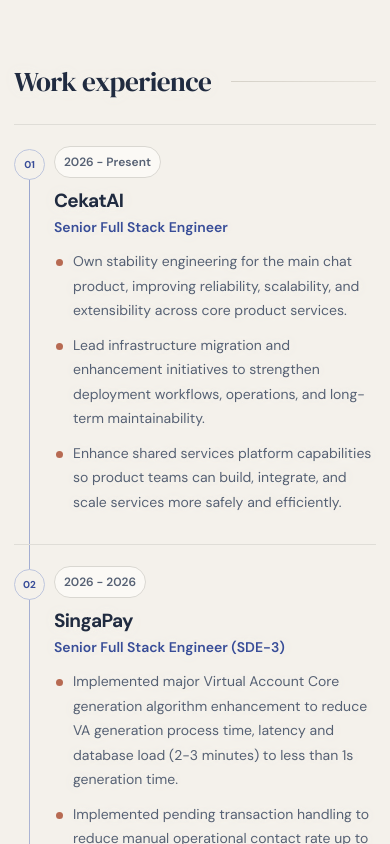
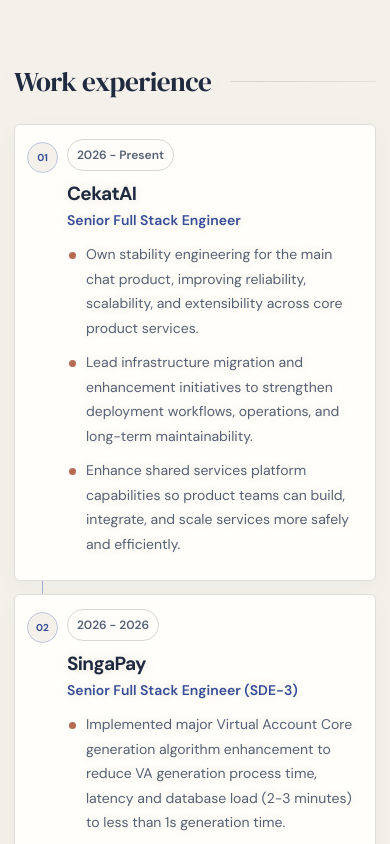
Before and after one commit to CorneliusTantius/CorneliusTantius.github.io, a Preact app: page / in a window 390 px wide. Shown: the part 1060-1904 px from the top of the page. Built offline with nearby package versions, Linux system fonts and the light colour scheme.

Commit message:
Add opaque cards to work experience entries

```diff
--- a/src/App.css
+++ b/src/App.css
@@ -45,10 +45,10 @@
 .section-heading { display: flex; align-items: center; gap: 16px; margin-bottom: 39px; }
 .section-heading h2 { margin: 0; color: var(--ink); font: 400 clamp(28px, 3vw, 38px)/1.15 var(--serif); letter-spacing: -.02em; }
 .heading-rule { height: 1px; flex: 1; margin-left: 9px; background: linear-gradient(90deg, #d4d0c7, transparent); }
-.experience-list { position: relative; display: flex; flex-direction: column; }
-.experience-list::before { content: ''; position: absolute; left: 21px; top: 29px; bottom: 31px; width: 1px; background: linear-gradient(var(--accent), rgba(82,105,183,.12)); }
-.experience-card { position: relative; display: grid; grid-template-columns: 48px 1fr; gap: 22px; padding: 26px 28px 28px 0; border-top: 1px solid var(--line); transition: background .2s; }
-.experience-card:hover { background: rgba(255,255,255,.48); }
+.experience-list { position: relative; display: flex; flex-direction: column; gap: 13px; }
+.experience-list::before { content: ''; position: absolute; left: 50px; top: 48px; bottom: 48px; width: 1px; background: linear-gradient(var(--accent), rgba(82,105,183,.12)); }
+.experience-card { position: relative; display: grid; grid-template-columns: 48px 1fr; gap: 22px; padding: 23px 27px 25px; border: 1px solid var(--line); border-radius: 6px; background: var(--surface); box-shadow: 0 7px 22px rgba(31,43,65,.035); transition: border-color .2s, box-shadow .2s; }
+.experience-card:hover { border-color: var(--accent); box-shadow: 0 12px 28px rgba(31,43,65,.08); }
 .timeline-marker { position: relative; z-index: 1; display: flex; justify-content: center; padding-top: 3px; }
 .timeline-marker span { width: 42px; height: 42px; display: grid; place-items: center; color: var(--accent-dark); border: 1px solid #bdc5dd; border-radius: 50%; background: var(--bg); font-size: 12px; font-weight: 700; }
 .experience-topline, .education-header { display: flex; align-items: flex-start; justify-content: space-between; gap: 20px; }
@@ -125,7 +125,6 @@
 :root[data-theme='dark'] .social-btn { border-color: #3b4351; background: rgba(28,34,45,.8); }
 :root[data-theme='dark'] .social-btn:hover { color: #141820; border-color: var(--accent); background: var(--accent); }
 :root[data-theme='dark'] .profile-caption { color: #202b40; }
-:root[data-theme='dark'] .experience-card:hover { background: rgba(255,255,255,.035); }
 :root[data-theme='dark'] .period { border-color: var(--line); background: var(--surface); }
 :root[data-theme='dark'] .project-card { border-color: var(--line); }
 :root[data-theme='dark'] .project-card:hover { border-color: #6577b2; }
@@ -165,7 +164,7 @@
   .scroll-note { left: 2%; bottom: 21px; }
   .content-section, .projects-section, .awards-section, .languages-section, .education-section, .skills-section { padding: 76px 0 0; scroll-margin-top: 119px; }
   .section-heading { gap: 11px; margin-bottom: 27px; }.section-heading h2 { font-size: clamp(27px, 7vw, 34px); }
-  .experience-list::before { left: 17px; }.experience-card { grid-template-columns: 37px 1fr; gap: 13px; padding: 21px 0 20px; }
+  .experience-list::before { left: 37.5px; top: 38px; bottom: 38px; }.experience-card { grid-template-columns: 37px 1fr; gap: 13px; padding: 18px 19px; }
   .timeline-marker span { width: 35px; height: 35px; font-size: 11px; }
   .company { font-size: 21px; }.role { font-size: 14px; margin: 5px 0 13px; }
   .experience-topline { gap: 10px; }.period { padding: 7px 9px; font-size: 12px; }
@@ -185,7 +184,7 @@
   .portfolio-shell { width: calc(100% - 28px); }
   .hero h1 { font-size: clamp(61px, 14vw, 78px); }
   .social-links { gap: 7px; }.social-btn { min-height: 41px; gap: 7px; padding: 0 12px; font-size: 13px; }
-  .experience-card { grid-template-columns: 31px 1fr; gap: 9px; }.experience-list::before { left: 15px; }.timeline-marker span { width: 31px; height: 31px; font-size: 10px; }
+  .experience-card { grid-template-columns: 31px 1fr; gap: 9px; padding: 14px 12px; }.experience-list::before { left: 27.5px; top: 32.5px; bottom: 32.5px; }.timeline-marker span { width: 31px; height: 31px; font-size: 10px; }
   .company { font-size: 19px; }.experience-topline { flex-direction: column; }.experience-topline .period { order: -1; }
   .education-header { flex-direction: column; }.education-header .period { order: -1; }
   .skills-grid { grid-template-columns: repeat(3, minmax(0,1fr)); }
```
